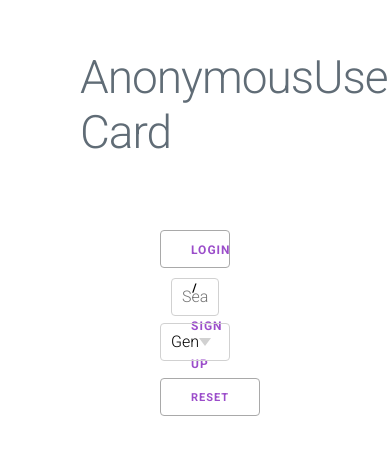
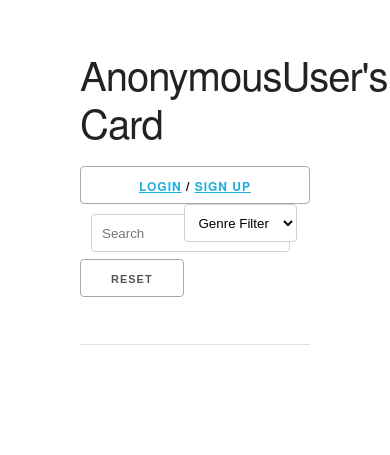
Before and after one commit to andrewporritt1977/django-library, a Django app: page /library/card/ in a window 390 px wide; the page is wider, and only the part inside the window is pictured. Shown: the top 455 px of that part. Run offline with Django 3.2, Linux system fonts and the light colour scheme; some libraries are stand-ins or nearby versions.

Commit message:
installation of Skeleton Css and additional styling to address responsiveness

```diff
--- a/library_app/templates/base.html
+++ b/library_app/templates/base.html
@@ -12,10 +12,7 @@
         <title>{% block page_title %}{% endblock %}</title>
         <meta name="description" content="">
         <meta name="viewport" content="width=device-width, initial-scale=1">
-        <link rel="stylesheet" href="https://cdnjs.cloudflare.com/ajax/libs/milligram/1.3.0/milligram.css" integrity="sha256-7LuOHbsBImoaCHWzjqQDLeGK9kq/rZZqIr6Gtkz0WzI=" crossorigin="anonymous" />
-        <link rel="stylesheet" href="//fonts.googleapis.com/css?family=Roboto:300,300italic,700,700italic">
-        <link rel="stylesheet" href="//cdnjs.cloudflare.com/ajax/libs/normalize/5.0.0/normalize.css">
-        <link rel="stylesheet" href="//cdnjs.cloudflare.com/ajax/libs/milligram/1.3.0/milligram.css">
+        <link rel="stylesheet" href="https://cdnjs.cloudflare.com/ajax/libs/skeleton/2.0.4/skeleton.css" integrity="sha256-ECB9bbROLGm8wOoEbHcHRxlHgzGqYpDtNTgDTyDz0wg=" crossorigin="anonymous" />
         <link rel="stylesheet" href="https://cdnjs.cloudflare.com/ajax/libs/font-awesome/5.11.2/css/all.css" integrity="sha256-46qynGAkLSFpVbEBog43gvNhfrOj+BmwXdxFgVK/Kvc=" crossorigin="anonymous" />
         <link rel="stylesheet" href="{% static 'main.css'%}">
         <script defer src=""></script>
@@ -30,9 +27,9 @@
         </header>
         <Body class="container">
             <h1>{% block page_heading %}{% endblock %}</h1>
-            <div class="seach-filter container row">
-                <nav class="column">
-                    <ul class="column row nav_section">
+            <div class="seach-filter row">
+                <nav class="columns 4">
+                    <ul class="columns 12 row nav_section">
                         {% if user.is_authenticated %}
                             <a href="{% url 'logout' %}">Logout</a> / <a href="{% url 'user_card'%}">Card</a>
                         {% else %}
@@ -41,21 +38,22 @@
 
                     </ul>
                 </nav>
-                <form class="searchform column" action="{% url 'search' %}" method="get">
+                <div class="row">
+                    <form class="searchform columns 4 " action="{% url 'search' %}" method="get">
                         <input type="text" class="search_input" placeholder="Search" name="bkSearch" onChange="form.submit();">
                     </form>
-                <form class="genreFilter column row" action="{% url 'filter' %}" method="get">
+                    <form class="genreFilter columns 4 row" action="{% url 'filter' %}" method="get">
                         <select name="gFilter" onChange="form.submit();">
                             <option value="{{ Book }}" selected="selected">Genre Filter</option>
                             <option value="PD">PD</option>
                             <option value="PA">PA</option>
                             <option value="Other">Other</option>
                         </select>
-
                     </form>
-                <form class="genreFilter column row" action="{% url 'reset_view' %}" method="get">
+                    <form class="genreFilter column" action="{% url 'reset_view' %}" method="get">
                         <button class="reset_btn button button-outline" type="submit" name="gFilter">Reset</button>
                     </form>
+                </div>
             </div>
         <hr>
         {% block content %}
```
Lines whose indentation alone changed are shown as unchanged.
